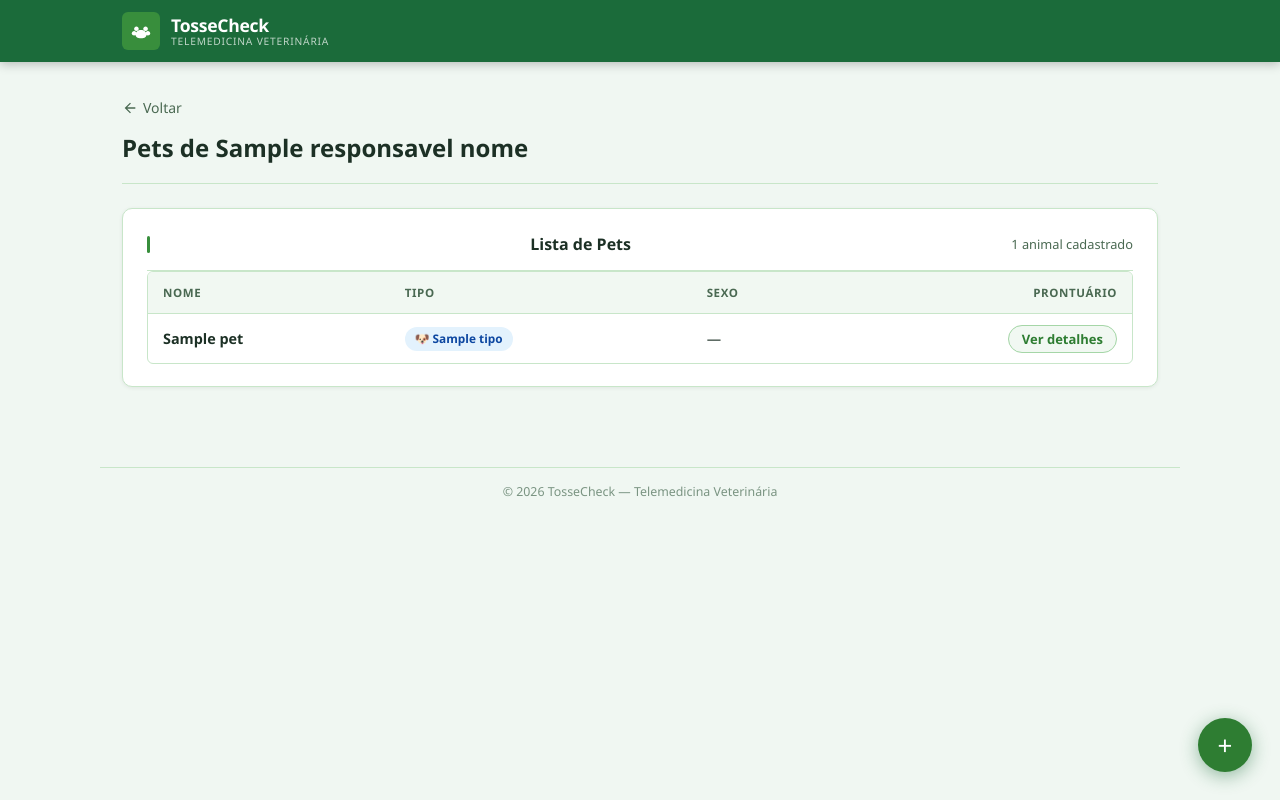
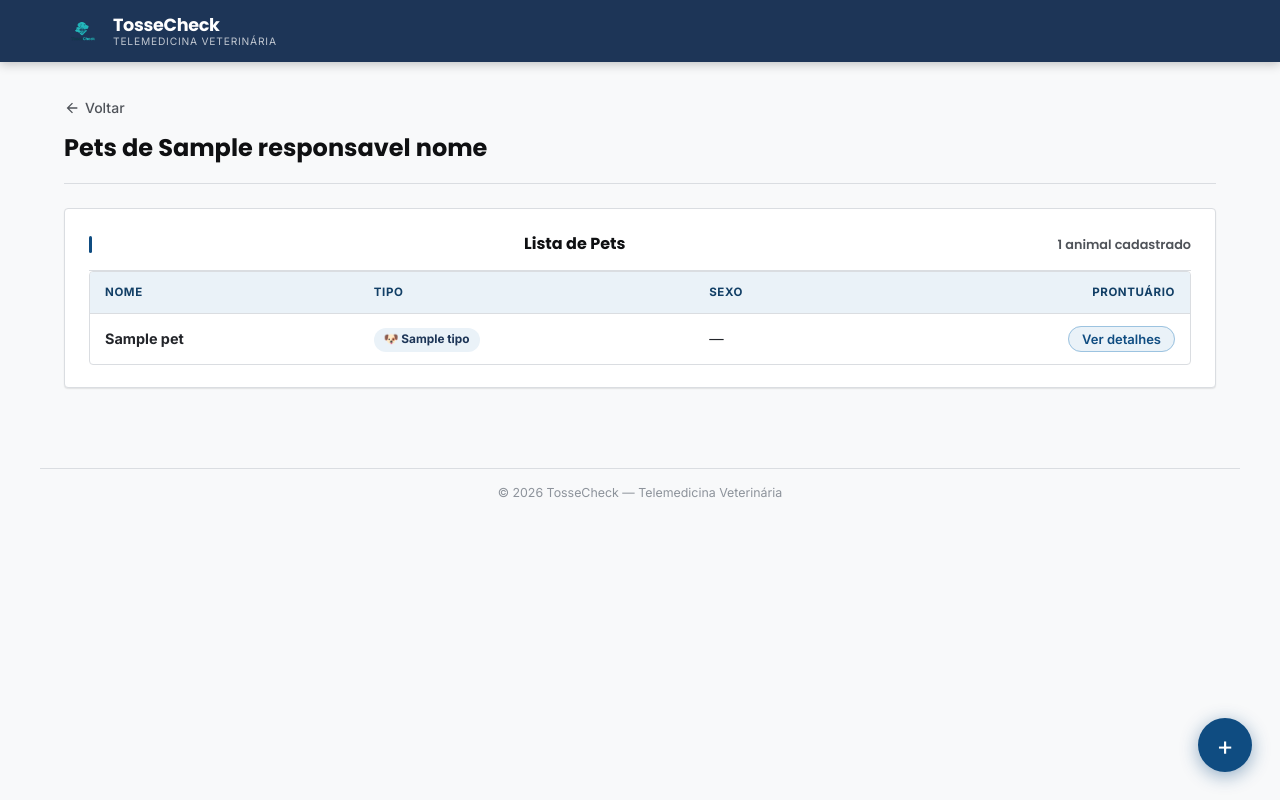
Before and after one commit to lfcalabria/tossecheck_web, a Django app: template portal/templates/portal/pets.html in a window 1280 px wide. Run offline with Django 5.2, Linux system fonts and the light colour scheme; the template is opened without the code that fills it: most values are stand-ins (such as "Sample title", 1, 10 or a date in 2020).

Commit message:
add new logo

```diff
--- a/portal/static/portal/pets.css
+++ b/portal/static/portal/pets.css
@@ -1,86 +1,148 @@
 /* ==========================================================
-   TosseCheck — Design System v2
-   Tema: Saúde Animal Profissional | Paleta Verde
+   TosseCheck — Design System v3
+   Portal do Veterinário | Azul Tecnológico + Verde Menta
    ========================================================== */
 
 :root {
-  --g900: #1A3B27;
-  --g800: #1B6B3A;
-  --g700: #2E7D32;
-  --g600: #388E3C;
-  --g500: #43A047;
-  --g400: #66BB6A;
-  --g300: #A5D6A7;
-  --g200: #C8E6C9;
-  --g100: #E8F5E9;
-  --g50:  #F1F8F2;
+  /* ── PRIMÁRIA (Verde Menta Clínico) ────────────────────── */
+  --mint-50:  #EAFBF9;
+  --mint-100: #CEF6F0;
+  --mint-200: #9EEEE0;
+  --mint-300: #6FE3D0;
+  --mint-400: #46D4C0;
+  --mint-500: #2EC4B6;
+  --mint-600: #22A89C;
+  --mint-700: #1B8780;
+  --mint-800: #166B66;
+  --mint-900: #114F4C;
 
-  --tx:  #1C3025;
-  --tx2: #4A6952;
-  --txm: #7A9482;
+  /* ── APOIO (Azul Tecnológico) ──────────────────────────── */
+  --blue-50:  #EAF2F8;
+  --blue-100: #CBDFEF;
+  --blue-200: #9CC3E0;
+  --blue-300: #6CA7D1;
+  --blue-400: #3D8BC2;
+  --blue-500: #1D6FA8;
+  --blue-600: #155A8C;
+  --blue-700: #0F4C81;
+  --blue-800: #123F66;
+  --blue-900: #1D3557;
 
-  --bg:  #F0F7F2;
-  --sur: #FFFFFF;
-  --hov: #F4FAF6;
+  /* ── AÇÃO/ALERTA (Coral) ───────────────────────────────── */
+  --coral-50:  #FFF3E3;
+  --coral-100: #FFE3BD;
+  --coral-300: #FFC177;
+  --coral-500: #FF9F1C;
+  --coral-700: #D67E00;
+  --coral-900: #8C5300;
 
-  --bdr: #C8E6C9;
-  --foc: #43A047;
+  /* ── NEUTROS ───────────────────────────────────────────── */
+  --n-0:   #FFFFFF;
+  --n-50:  #F8F9FA;
+  --n-100: #EEF0F2;
+  --n-200: #DADDE1;
+  --n-300: #B9BEC5;
+  --n-400: #8D939B;
+  --n-500: #6B7178;
+  --n-600: #4F5359;
+  --n-700: #383B40;
+  --n-800: #23252A;
+  --n-900: #0F1012;
 
-  --red:    #C62828;
-  --red-bg: #FFEBEE;
+  /* ── FEEDBACK ──────────────────────────────────────────── */
+  --success-bg:   #E7F6EC;
+  --success:      #1F9254;
+  --success-dark: #0F5C32;
 
-  --sh-sm: 0 1px 4px rgba(0,0,0,0.07);
-  --sh-md: 0 4px 14px rgba(0,0,0,0.10);
-  --sh-lg: 0 8px 28px rgba(0,0,0,0.14);
+  --error-bg:   #FDEDEE;
+  --error:      #E63946;
+  --error-dark: #A82430;
 
-  --r-sm:   6px;
-  --r-md:   10px;
+  --attention-bg:   var(--coral-50);
+  --attention:      var(--coral-500);
+  --attention-dark: var(--coral-900);
+
+  --info-bg:   var(--blue-50);
+  --info:      var(--blue-500);
+  --info-dark: var(--blue-800);
+
+  /* ── TIPOGRAFIA ────────────────────────────────────────── */
+  --font-display: 'Poppins', sans-serif;
+  --font-body:    'Inter', sans-serif;
+
+  /* ── ESPAÇAMENTO (base 4px) ────────────────────────────── */
+  --sp-1:  4px;
+  --sp-2:  8px;
+  --sp-3:  12px;
+  --sp-4:  16px;
+  --sp-6:  24px;
+  --sp-8:  32px;
+  --sp-12: 48px;
+  --sp-16: 64px;
+  --sp-24: 96px;
+
+  /* ── RAIO DE BORDA ─────────────────────────────────────── */
+  --r-none: 0px;
+  --r-sm:   4px;
+  --r-md:   8px;
   --r-lg:   16px;
-  --r-full: 9999px;
+  --r-full: 999px;
 
-  --font: 'Segoe UI', system-ui, -apple-system, Arial, sans-serif;
-  --dur:  0.17s ease;
+  /* ── ELEVAÇÃO ──────────────────────────────────────────── */
+  --e0: none;
+  --e1: 0 1px 2px rgba(15,16,18,0.06), 0 1px 1px rgba(15,16,18,0.04);
+  --e2: 0 2px 6px rgba(15,16,18,0.08), 0 1px 2px rgba(15,16,18,0.06);
+  --e3: 0 8px 16px rgba(15,16,18,0.12), 0 2px 4px rgba(15,16,18,0.06);
+  --e4: 0 16px 32px rgba(15,16,18,0.16), 0 4px 8px rgba(15,16,18,0.08);
+
+  /* ── TRANSIÇÃO ─────────────────────────────────────────── */
+  --dur: 0.17s ease;
 }
 
 /* ── RESET ──────────────────────────────────────────────── */
 *, *::before, *::after { box-sizing: border-box; margin: 0; padding: 0; }
 img, video { display: block; max-width: 100%; }
-a { color: var(--g700); }
+a { color: var(--blue-700); }
 
 /* ── BASE ───────────────────────────────────────────────── */
 body {
-  font-family: var(--font);
+  font-family: var(--font-body);
   font-size: 15px;
   line-height: 1.65;
-  color: var(--tx);
-  background: var(--bg);
+  color: var(--n-800);
+  background: var(--n-50);
   min-height: 100vh;
+}
+
+h1, h2, h3 {
+  font-family: var(--font-display);
+  color: var(--n-900);
 }
 
 /* ── LAYOUT ─────────────────────────────────────────────── */
 .page-wrapper {
-  max-width: 1080px;
+  max-width: 1200px;
   margin: 0 auto;
-  padding: 0 22px 60px;
+  padding: 0 var(--sp-6) 60px;
 }
 
 /* ── HEADER ─────────────────────────────────────────────── */
 .site-header {
-  background: var(--g800);
+  background: var(--blue-900);
   position: sticky;
   top: 0;
   z-index: 100;
-  box-shadow: 0 2px 10px rgba(0,0,0,0.25);
+  box-shadow: 0 2px 10px rgba(15,16,18,0.25);
 }
 .header-inner {
-  max-width: 1080px;
+  max-width: 1200px;
   margin: 0 auto;
-  padding: 0 22px;
+  padding: 0 var(--sp-6);
   height: 62px;
   display: flex;
   align-items: center;
   justify-content: space-between;
-  gap: 16px;
+  gap: var(--sp-4);
 }
 .logo {
   display: flex;
@@ -90,36 +152,33 @@ body {
   color: #fff;
   flex-shrink: 0;
 }
-.logo-mark {
-  width: 38px; height: 38px;
-  background: var(--g600);
+.logo-img {
+  width: 38px;
+  height: 38px;
+  object-fit: contain;
   border-radius: var(--r-sm);
-  display: flex;
-  align-items: center;
-  justify-content: center;
-  font-size: 20px;
 }
 .logo-text    { display: flex; flex-direction: column; }
-.logo-name    { font-size: 1.1rem; font-weight: 700; letter-spacing: -.3px; line-height: 1.2; }
+.logo-name    { font-family: var(--font-display); font-size: 1.1rem; font-weight: 700; letter-spacing: -.3px; line-height: 1.2; }
 .logo-tagline { font-size: .64rem; opacity: .72; text-transform: uppercase; letter-spacing: .8px; line-height: 1; }
 
-.header-nav { display: flex; align-items: center; gap: 6px; }
+.header-nav { display: flex; align-items: center; gap: var(--sp-2); }
 
 .vet-chip {
   font-size: .8rem;
   background: rgba(255,255,255,.13);
   color: rgba(255,255,255,.92);
-  padding: 5px 12px;
+  padding: 5px var(--sp-3);
   border-radius: var(--r-full);
   font-weight: 500;
   white-space: nowrap;
 }
-.h-sep { width: 1px; height: 20px; background: rgba(255,255,255,.22); margin: 0 4px; }
+.h-sep { width: 1px; height: 20px; background: rgba(255,255,255,.22); margin: 0 var(--sp-1); }
 
 .h-link {
   color: rgba(255,255,255,.85);
   text-decoration: none;
-  padding: 6px 12px;
+  padding: 6px var(--sp-3);
   border-radius: var(--r-sm);
   font-size: .875rem;
   font-weight: 500;
@@ -131,37 +190,37 @@ body {
   background: rgba(255,255,255,.13);
   color: #fff;
   border: 1px solid rgba(255,255,255,.28);
-  padding: 6px 16px;
+  padding: 6px var(--sp-4);
   border-radius: var(--r-sm);
   font-size: .875rem;
   font-weight: 600;
   cursor: pointer;
   text-decoration: none;
   transition: background var(--dur);
-  font-family: var(--font);
+  font-family: var(--font-body);
 }
 .h-btn:hover { background: rgba(255,255,255,.24); }
 
 /* ── PAGE HEADER ────────────────────────────────────────── */
 .pg-hd {
   padding: 28px 0 20px;
-  border-bottom: 1px solid var(--bdr);
-  margin-bottom: 24px;
+  border-bottom: 1px solid var(--n-200);
+  margin-bottom: var(--sp-6);
   display: flex;
   align-items: flex-start;
   justify-content: space-between;
-  gap: 16px;
+  gap: var(--sp-4);
   flex-wrap: wrap;
 }
-.pg-hd h1, .pg-title  { font-size: 1.5rem; font-weight: 700; color: var(--tx); line-height: 1.25; margin-top: 2px; }
-.pg-hd .sub, .pg-sub { font-size: .875rem; color: var(--txm); margin-top: 4px; }
+.pg-hd h1, .pg-title  { font-family: var(--font-display); font-size: 1.5rem; font-weight: 700; color: var(--n-900); line-height: 1.25; margin-top: 2px; }
+.pg-hd .sub, .pg-sub { font-size: .875rem; color: var(--n-400); margin-top: var(--sp-1); }
 
 /* ── BACK LINK ───────────────────────────────────────────── */
 .back-link {
   display: inline-flex;
   align-items: center;
   gap: 5px;
-  color: var(--tx2);
+  color: var(--n-600);
   text-decoration: none;
   font-size: .875rem;
   font-weight: 500;
@@ -169,37 +228,38 @@ body {
   margin-bottom: 6px;
   transition: color var(--dur);
 }
-.back-link:hover { color: var(--g700); }
+.back-link:hover { color: var(--blue-700); }
 
 /* ── ALERTS ─────────────────────────────────────────────── */
 .alert {
-  padding: 12px 16px;
+  padding: var(--sp-3) var(--sp-4);
   border-radius: var(--r-sm);
-  margin-bottom: 16px;
+  margin-bottom: var(--sp-4);
   font-size: .9rem;
   border: 1px solid transparent;
 }
-.alert-error   { background: var(--red-bg); color: var(--red);  border-color: #EF9A9A; }
-.alert-success { background: var(--g100);   color: var(--g700); border-color: var(--g300); }
-.alert-info    { background: #E1F5FE;       color: #0277BD;     border-color: #81D4FA; }
-.alert-warning { background: #FFF3E0;       color: #E65100;     border-color: #FFCC80; }
+.alert-error   { background: var(--error-bg);     color: var(--error);        border-color: #F5A3A8; }
+.alert-success { background: var(--success-bg);   color: var(--success);      border-color: #8DD4A5; }
+.alert-info    { background: var(--info-bg);       color: var(--info);         border-color: var(--blue-200); }
+.alert-warning { background: var(--attention-bg);  color: var(--attention-dark); border-color: var(--coral-300); }
 
 /* ── CARD ───────────────────────────────────────────────── */
 .card {
-  background: var(--sur);
-  border: 1px solid var(--bdr);
-  border-radius: var(--r-md);
-  padding: 22px 24px;
+  background: var(--n-0);
+  border: 1px solid var(--n-200);
+  border-radius: var(--r-sm);
+  padding: 22px var(--sp-6);
   margin-bottom: 20px;
-  box-shadow: var(--sh-sm);
+  box-shadow: var(--e1);
 }
 .card-title {
+  font-family: var(--font-display);
   font-size: 1rem;
   font-weight: 700;
-  color: var(--tx);
+  color: var(--n-900);
   margin-bottom: 18px;
   padding-bottom: 13px;
-  border-bottom: 1px solid var(--bdr);
+  border-bottom: 1px solid var(--n-200);
   display: flex;
   align-items: center;
   gap: 9px;
@@ -207,7 +267,7 @@ body {
 .card-title::before {
   content: '';
   width: 3px; height: 17px;
-  background: var(--g600);
+  background: var(--blue-700);
   border-radius: 2px;
   flex-shrink: 0;
 }
@@ -295,9 +355,9 @@ label {
 }
 
 /* ── TABLE ──────────────────────────────────────────────── */
-.table-wrap { overflow-x: auto; border-radius: var(--r-sm); border: 1px solid var(--bdr); }
+.table-wrap { overflow-x: auto; border-radius: var(--r-sm); border: 1px solid var(--n-200); }
 .table { width: 100%; border-collapse: collapse; font-size: .9rem; }
-.table thead { background: var(--g50); }
+.table thead { background: var(--blue-50); }
 .table th {
   padding: 11px 15px;
   text-align: left;
@@ -305,47 +365,48 @@ label {
   font-weight: 700;
   text-transform: uppercase;
   letter-spacing: .6px;
-  color: var(--tx2);
-  border-bottom: 1px solid var(--bdr);
+  color: var(--blue-800);
+  border-bottom: 1px solid var(--n-200);
 }
 .table td {
-  padding: 12px 15px;
-  border-bottom: 1px solid #EEF5EF;
+  padding: var(--sp-3) 15px;
+  border-bottom: 1px solid var(--n-100);
   vertical-align: middle;
 }
 .table tbody tr:last-child td { border-bottom: none; }
-.table tbody tr:hover { background: var(--g50); }
+.table tbody tr:hover { background: var(--blue-50); }
 
 /* ── BADGES ─────────────────────────────────────────────── */
 .badge {
   display: inline-flex;
   align-items: center;
-  gap: 4px;
+  gap: var(--sp-1);
   padding: 2px 10px;
   border-radius: var(--r-full);
   font-size: .74rem;
   font-weight: 700;
 }
-.badge-green { background: var(--g100); color: var(--g700); }
-.badge-blue  { background: #E3F2FD;     color: #1565C0; }
-.badge-gray  { background: #ECEFF1;     color: #546E7A; }
-.badge-cat   { background: #FCE4EC;     color: #880E4F; }
-.badge-dog   { background: #E3F2FD;     color: #0D47A1; }
+.badge-green { background: var(--mint-100); color: var(--mint-700); }
+.badge-blue  { background: var(--blue-50);  color: var(--blue-700); }
+.badge-gray  { background: var(--n-100);    color: var(--n-600); }
+.badge-cat   { background: #FCE4EC;         color: #880E4F; }
+.badge-dog   { background: var(--blue-50);  color: var(--blue-900); }
+.badge-status { background: var(--coral-50); color: var(--coral-900); }
 
 /* ── BTN-DETAIL ─────────────────────────────────────────── */
 .btn-detail {
   text-decoration: none;
   font-size: .8125rem;
   font-weight: 600;
-  color: var(--g700);
-  padding: 4px 13px;
-  border: 1.5px solid var(--g300);
+  color: var(--blue-700);
+  padding: var(--sp-1) 13px;
+  border: 1.5px solid var(--blue-200);
   border-radius: var(--r-full);
-  background: var(--g50);
+  background: var(--blue-50);
   transition: all var(--dur);
   white-space: nowrap;
 }
-.btn-detail:hover { background: var(--g100); border-color: var(--g400); color: var(--g800); }
+.btn-detail:hover { background: var(--blue-100); border-color: var(--blue-300); color: var(--blue-900); }
 
 /* ── FAB ────────────────────────────────────────────────── */
 .fab {
@@ -353,27 +414,27 @@ label {
   bottom: 28px; right: 28px;
   width: 54px; height: 54px;
   border-radius: 50%;
-  background: var(--g700);
+  background: var(--blue-700);
   color: #fff;
   border: none;
   font-size: 26px;
   cursor: pointer;
-  box-shadow: 0 4px 18px rgba(27,107,58,.44);
+  box-shadow: 0 4px 18px rgba(15,76,129,.44);
   display: flex;
   align-items: center;
   justify-content: center;
   transition: background var(--dur), transform var(--dur);
   z-index: 50;
-  font-family: var(--font);
+  font-family: var(--font-body);
 }
-.fab:hover { background: var(--g800); transform: scale(1.07); }
+.fab:hover { background: var(--blue-800); transform: scale(1.07); }
 
 /* ── MODAL ──────────────────────────────────────────────── */
 .backdrop {
   display: none;
   position: fixed;
   inset: 0;
-  background: rgba(0,0,0,.48);
+  background: rgba(15,16,18,.48);
   backdrop-filter: blur(3px);
   z-index: 200;
   overflow-y: auto;
@@ -496,23 +557,23 @@ label {
   flex-wrap: wrap;
   gap: 14px;
 }
-.found-name { font-size: 1.1rem; font-weight: 700; color: var(--tx); }
-.found-cpf  { font-size: .875rem; color: var(--txm); margin-top: 3px; }
+.found-name { font-size: 1.1rem; font-weight: 700; color: var(--n-800); }
+.found-cpf  { font-size: .875rem; color: var(--n-400); margin-top: 3px; }
 
 /* ── EMPTY STATE ────────────────────────────────────────── */
-.empty { text-align: center; padding: 40px 20px; color: var(--txm); }
+.empty { text-align: center; padding: 40px 20px; color: var(--n-400); }
 .empty p { font-size: .9rem; margin: 0; }
 
 /* ── HR ─────────────────────────────────────────────────── */
-hr { border: none; border-top: 1px solid var(--bdr); margin: 20px 0; }
+hr { border: none; border-top: 1px solid var(--n-200); margin: 20px 0; }
 
 /* ── FOOTER ─────────────────────────────────────────────── */
 .site-footer {
-  border-top: 1px solid var(--bdr);
-  padding: 14px 22px;
+  border-top: 1px solid var(--n-200);
+  padding: 14px var(--sp-6);
   text-align: center;
   font-size: .775rem;
-  color: var(--txm);
-  max-width: 1080px;
+  color: var(--n-400);
+  max-width: 1200px;
   margin: 0 auto;
 }
--- a/portal/templates/portal/base.html
+++ b/portal/templates/portal/base.html
@@ -5,6 +5,9 @@
   <meta charset="utf-8">
   <meta name="viewport" content="width=device-width, initial-scale=1">
   <title>{% block title %}Portal Veterinário — TosseCheck{% endblock %}</title>
+  <link rel="preconnect" href="https://fonts.googleapis.com">
+  <link rel="preconnect" href="https://fonts.gstatic.com" crossorigin>
+  <link href="https://fonts.googleapis.com/css2?family=Poppins:wght@600;700;800&family=Inter:wght@400;500;600;700&display=swap" rel="stylesheet">
   <link rel="stylesheet" href="{% static 'portal/pets.css' %}">
   {% block extra_head %}{% endblock %}
 </head>
@@ -14,15 +17,7 @@
     <div class="header-inner">
 
       <a href="{% url 'portal:responsavel' %}" class="logo" aria-label="TosseCheck — Início">
-        <span class="logo-mark" aria-hidden="true">
-          <svg width="22" height="22" viewBox="0 0 24 24" fill="none" xmlns="http://www.w3.org/2000/svg">
-            <path d="M4.5 9.5C4.5 8.1 5.6 7 7 7s2.5 1.1 2.5 2.5S8.4 12 7 12 4.5 10.9 4.5 9.5z" fill="currentColor"/>
-            <path d="M14.5 9.5C14.5 8.1 15.6 7 17 7s2.5 1.1 2.5 2.5S18.4 12 17 12 14.5 10.9 14.5 9.5z" fill="currentColor"/>
-            <path d="M2 14.5C2 13.1 3.1 12 4.5 12S7 13.1 7 14.5 5.9 17 4.5 17 2 15.9 2 14.5z" fill="currentColor"/>
-            <path d="M17 14.5C17 13.1 18.1 12 19.5 12S22 13.1 22 14.5 20.9 17 19.5 17 17 15.9 17 14.5z" fill="currentColor"/>
-            <path d="M12 11c-3.3 0-6 2-6 5 0 2 1.8 4 6 4s6-2 6-4c0-3-2.7-5-6-5z" fill="currentColor"/>
-          </svg>
-        </span>
+        <img src="{% static 'portal/img/logo.png' %}" alt="TosseCheck" class="logo-img">
         <span class="logo-text">
           <span class="logo-name">TosseCheck</span>
           <span class="logo-tagline">Telemedicina Veterinária</span>
--- a/portal/templates/portal/pets.html
+++ b/portal/templates/portal/pets.html
@@ -26,7 +26,7 @@
 <div class="card">
   <div class="card-title" style="display:flex;align-items:center;justify-content:space-between;margin-bottom:0;">
     <span>Lista de Pets</span>
-    <span style="font-size:.8rem;font-weight:400;color:var(--tx2);">{{ pets|length }} animal{% if pets|length != 1 %}is{% endif %} cadastrado{% if pets|length != 1 %}s{% endif %}</span>
+    <span style="font-size:.8rem;font-weight:400;color:var(--n-600);">{{ pets|length }} animal{% if pets|length != 1 %}is{% endif %} cadastrado{% if pets|length != 1 %}s{% endif %}</span>
   </div>
 
   {% if pets %}
@@ -44,7 +44,7 @@
           {% for pet in pets %}
           <tr>
             <td>
-              <strong style="color:var(--tx);">{{ pet.nome }}</strong>
+              <strong style="color:var(--n-800);">{{ pet.nome }}</strong>
             </td>
             <td>
               <span class="badge {% if pet.tipo == 'Gato' %}badge-cat{% else %}badge-dog{% endif %}">
@@ -66,11 +66,11 @@
   {% else %}
     <div class="empty">
       <svg width="40" height="40" viewBox="0 0 24 24" fill="none" xmlns="http://www.w3.org/2000/svg" aria-hidden="true">
-        <path d="M4.5 9.5C4.5 8.1 5.6 7 7 7s2.5 1.1 2.5 2.5S8.4 12 7 12 4.5 10.9 4.5 9.5z" fill="var(--g300)"/>
-        <path d="M14.5 9.5C14.5 8.1 15.6 7 17 7s2.5 1.1 2.5 2.5S18.4 12 17 12 14.5 10.9 14.5 9.5z" fill="var(--g300)"/>
-        <path d="M2 14.5C2 13.1 3.1 12 4.5 12S7 13.1 7 14.5 5.9 17 4.5 17 2 15.9 2 14.5z" fill="var(--g300)"/>
-        <path d="M17 14.5C17 13.1 18.1 12 19.5 12S22 13.1 22 14.5 20.9 17 19.5 17 17 15.9 17 14.5z" fill="var(--g300)"/>
-        <path d="M12 11c-3.3 0-6 2-6 5 0 2 1.8 4 6 4s6-2 6-4c0-3-2.7-5-6-5z" fill="var(--g300)"/>
+        <path d="M4.5 9.5C4.5 8.1 5.6 7 7 7s2.5 1.1 2.5 2.5S8.4 12 7 12 4.5 10.9 4.5 9.5z" fill="var(--n-300)"/>
+        <path d="M14.5 9.5C14.5 8.1 15.6 7 17 7s2.5 1.1 2.5 2.5S18.4 12 17 12 14.5 10.9 14.5 9.5z" fill="var(--n-300)"/>
+        <path d="M2 14.5C2 13.1 3.1 12 4.5 12S7 13.1 7 14.5 5.9 17 4.5 17 2 15.9 2 14.5z" fill="var(--n-300)"/>
+        <path d="M17 14.5C17 13.1 18.1 12 19.5 12S22 13.1 22 14.5 20.9 17 19.5 17 17 15.9 17 14.5z" fill="var(--n-300)"/>
+        <path d="M12 11c-3.3 0-6 2-6 5 0 2 1.8 4 6 4s6-2 6-4c0-3-2.7-5-6-5z" fill="var(--n-300)"/>
       </svg>
       <p>Nenhum pet cadastrado para este responsável.</p>
       <p style="font-size:.875rem;">Clique no botão <strong>+</strong> para adicionar o primeiro animal.</p>
```
Also changed, not shown: other parts of portal/static/portal/pets.css (+48 -48 lines), portal/templates/portal/login.html (+22 -40 lines), portal/templates/portal/pet_detalhe.html (+4 -4 lines), portal/templates/portal/responsavel.html (+6 -6 lines), portal/static/portal/img/logo.png (added).
